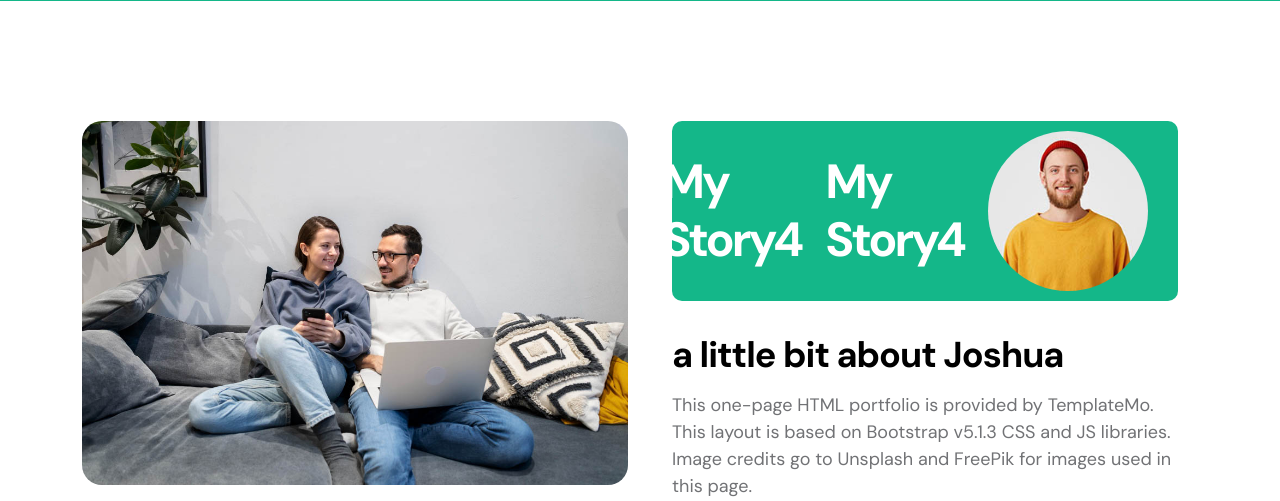
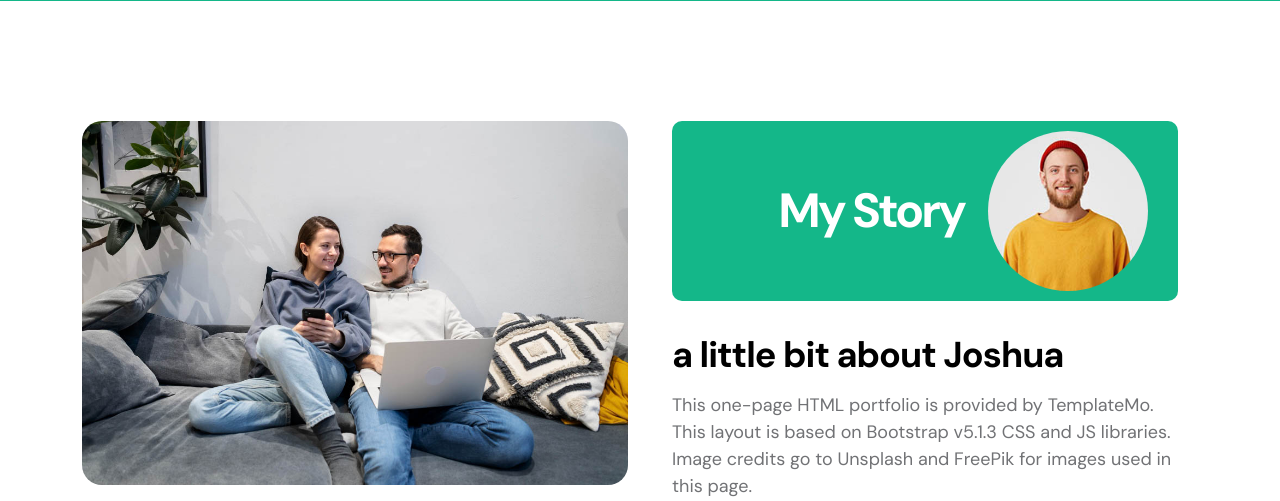
Before and after one commit to Zybrilo13/Projekt_SJ_2025, a PHP site: page / in a window 1280 px wide. Shown: the part 659-1160 px from the top of the page. Run offline with PHP 8.4, Linux system fonts and the light colour scheme.

Commit message:
zmena nadpisi2

```diff
--- a/index.php
+++ b/index.php
@@ -7,7 +7,7 @@
         <meta name="description" content="">
         <meta name="author" content="TemplateMo">
 
-        <title>Firstttttttt Portfolio Bootstrap 5 Theme</title>
+        <title>First Portfolio Bootstrap 5 Theme</title>
 
         <!-- CSS FILES -->
         <link rel="preconnect" href="https://fonts.googleapis.com">
@@ -88,8 +88,7 @@ https://templatemo.com/tm-578-first-portfolio
                             <div class="about-thumb">
 
                                 <div class="section-title-wrap d-flex justify-content-end align-items-center mb-4">
-                                    <h2 class="text-white me-4 mb-0">My Story4</h2>
-                                    <h2 class="text-white me-4 mb-0">My Story4</h2>
+                                    <h2 class="text-white me-4 mb-0">My Story</h2>
 
                                     <img src="images/happy-bearded-young-man.jpg" class="avatar-image img-fluid" alt="">
                                 </div>
```
